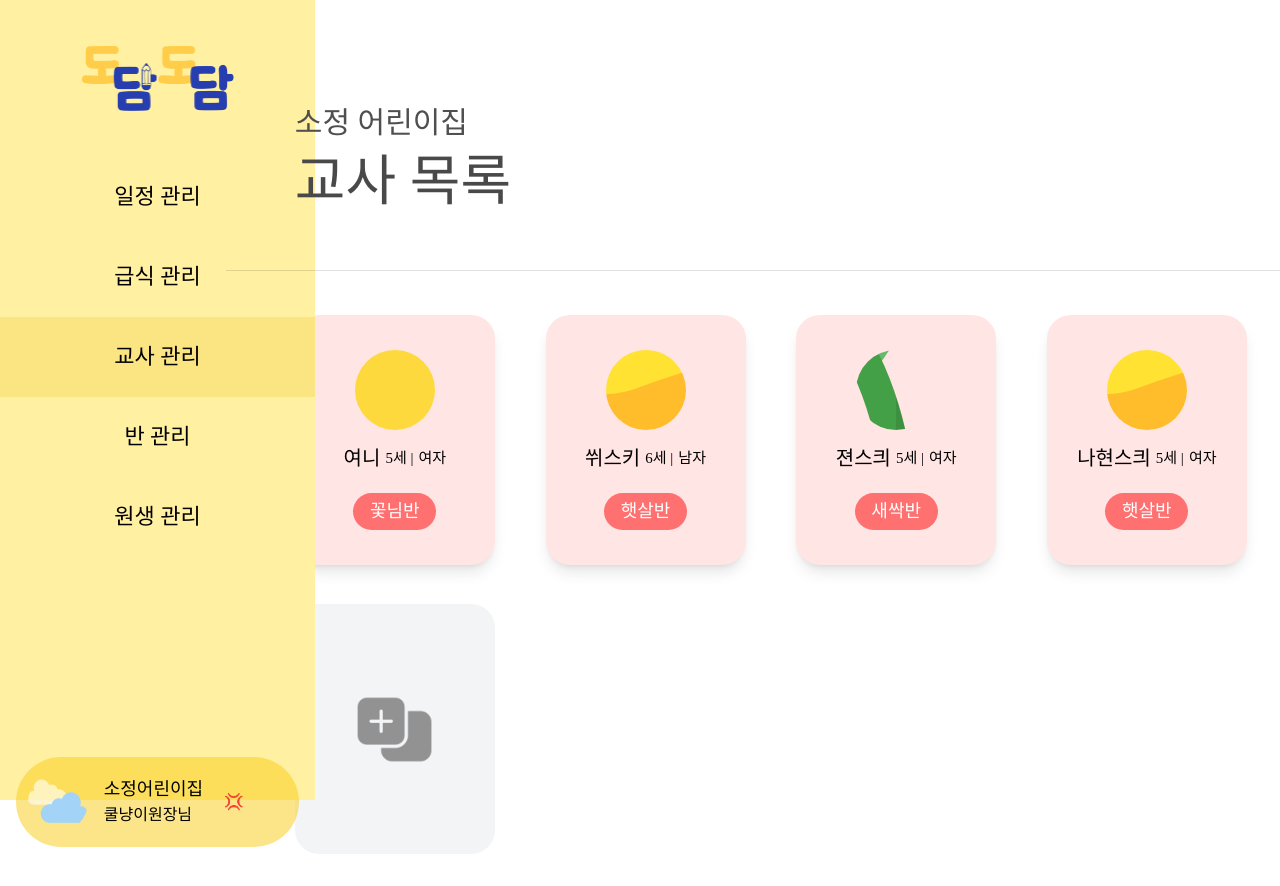
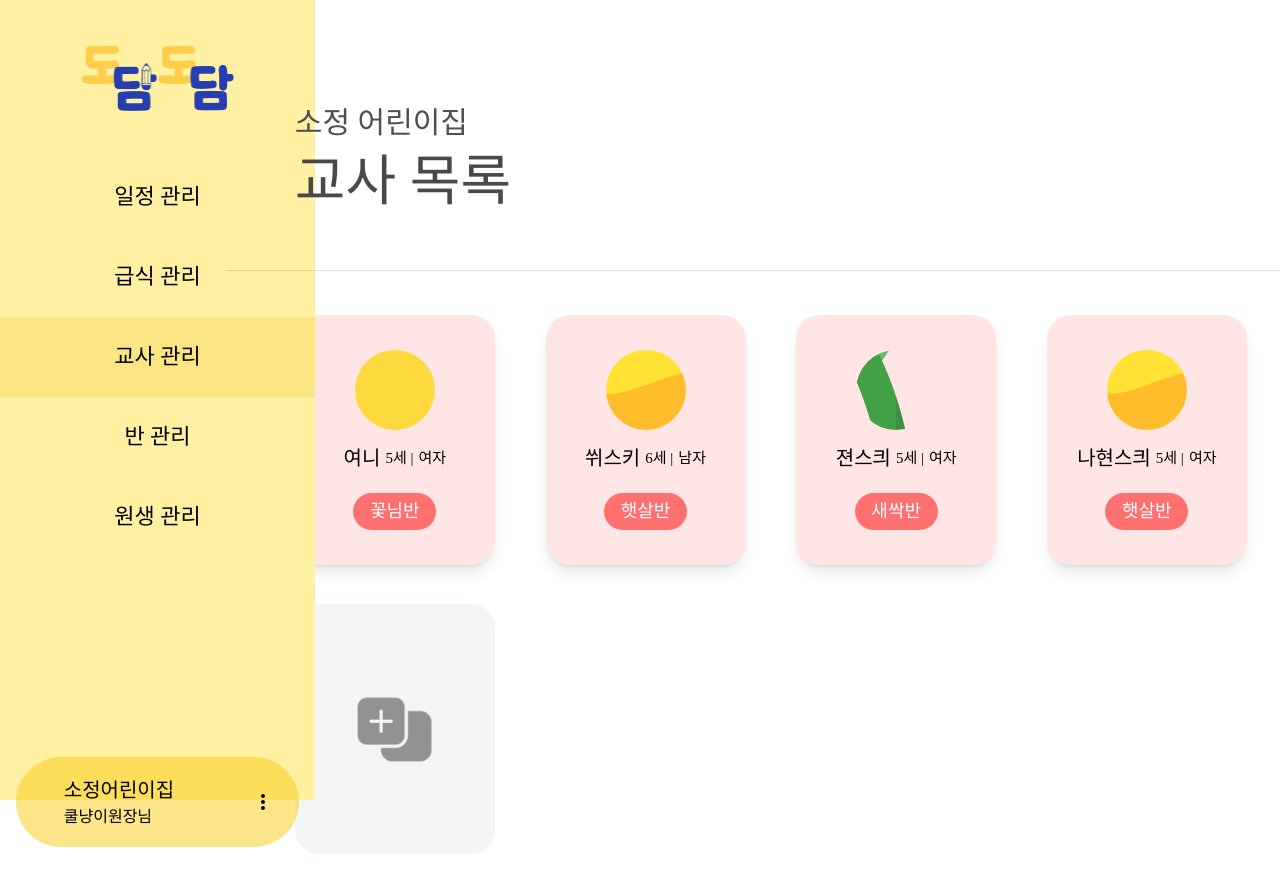
Before and after one commit to OH-Neuri/SSAFY202-DODAMDODAM, a Next.js app in the folder frontend/dodamdodam/: page /teacher in a window 1280 px wide. Shown: the top 886 px of the page. Built offline with nearby package versions, Linux system fonts and the light colour scheme; a web font is replaced by a local one.

Commit message:
Feat: nav-bar 사진 삭제, 아이콘 추가

```diff
--- a/frontend/dodamdodam/src/components/common/navBar.tsx
+++ b/frontend/dodamdodam/src/components/common/navBar.tsx
@@ -1,4 +1,5 @@
 import { useRouter } from 'next/router'
+import MoreVertIcon from '@mui/icons-material/MoreVert';
 import React from 'react'
 
 export default function NavBar(props: {target: string}) {
@@ -21,15 +22,12 @@ export default function NavBar(props: {target: string}) {
             <div onClick={()=>{router.push('/student')}} className={`flex justify-center items-center w-full h-[80px] cursor-pointer hover:bg-yellow-500/20 text-[22px] ${target == '원생' && 'font-preM bg-yellow-500/20'}`}>원생 관리</div>
         </div>
         <div className='relative bottom-[-25%] flex justify-center w-full'>
-            <div className='flex items-center px-3 w-[90%] bg-yellow-400/50 h-[90px] rounded-full'>
-                <div className='rounded-full overflow-hidden w-[60px] h-[60px] mr-4'>
-                    <img className='object-fit w-full h-full' src="/images/main/cloud.png" alt="" />
-                </div>
+            <div className='flex items-center justify-between pl-12 pr-6 w-[90%] bg-yellow-400/50 h-[90px] rounded-full'>
                 <div className='flex flex-col w-[120px]'>
-                    <div className='font-preM text-[18px]'>소정어린이집</div>
+                    <div className='font-preM text-[20px]'>소정어린이집</div>
                     <div>쿨냥이원장님</div>
                 </div>
-                <div onClick={()=>{logout()}} className='cursor-pointer'>💢</div>
+                <div onClick={()=>{logout()}} className='cursor-pointer'><MoreVertIcon /></div>
             </div>
         </div>
     </div>
```
